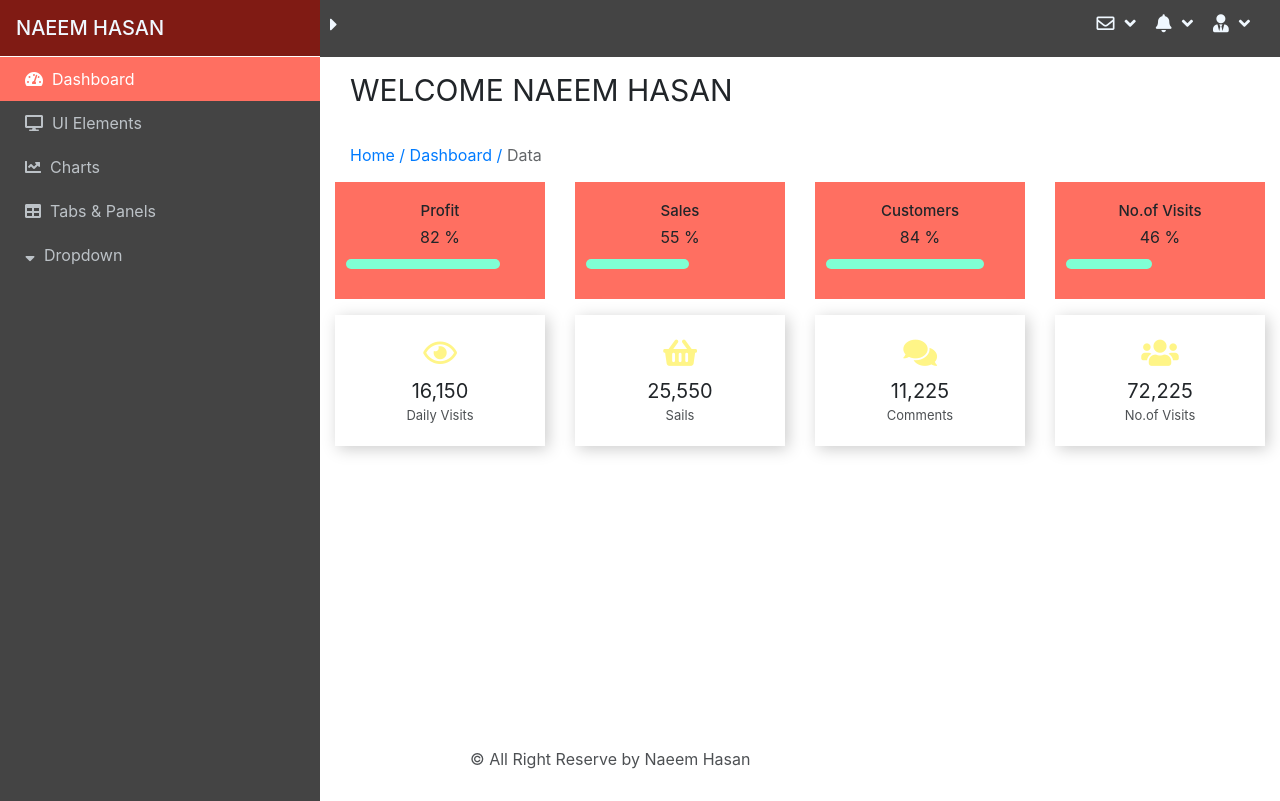
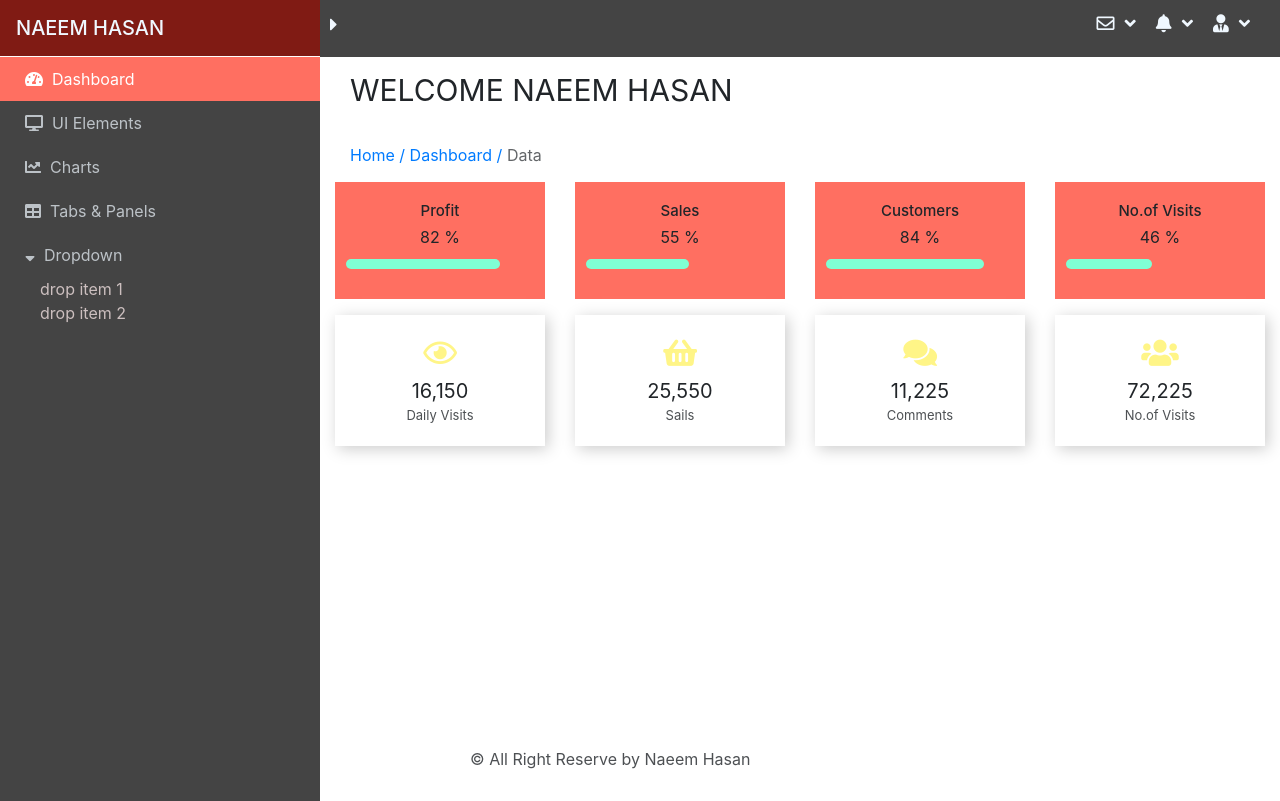
Before and after one commit to naeem252/shop, a PHP site: page / in a window 1280 px wide. Run offline with PHP 8.4, Linux system fonts and the light colour scheme.

Commit message:
add dropdown

```diff
--- a/css/style.css
+++ b/css/style.css
@@ -37,10 +37,54 @@ body{
     font-size: 1.8rem;
     transition: .5s ease-out;
 }
+.top_nav_link.active_t{
+    opacity: 0.5;
+}
 .top_nav_link:hover{
     opacity: .5;
     color: aliceblue;
     text-decoration: none;
+}
+/* user sub */
+#user{
+    position: relative;
+}
+.user_sub{
+    position: absolute;
+    list-style: none;
+    /* left: -2.3rem; */
+    /* border: 2px solid red; */
+    /* top: 0; */
+    padding: 0;
+    right: -2.9rem;
+    top: 4rem;
+    background-color: aliceblue;
+    z-index: 1;
+    width: 10rem;
+    text-align: center;
+    transition: 0.5s;
+    box-shadow: 0 1rem 1.5rem #ddd;
+    transform-origin: top;
+    transform: scaleY(0);
+
+}
+.user_sub_link{
+    width: 100%;
+    color: #444;
+    padding: .5rem;
+    font-size: 1.3rem;
+    width: 100%;
+    text-align: center;
+    display: inline-block;
+    padding: .5rem 0rem;
+    transition: 0.5s;
+
+}
+.user_sub_link:hover{
+    text-decoration: none;
+    color: aliceblue;
+    background-color: rgba(0, 0, 0, 0.6);
+
 }
 
 
@@ -64,6 +108,18 @@ body{
     color: #fff;
     background-color: #FF6F61;
     opacity: 1;
+}
+
+/* side dropdown */
+#side_drop{
+    position: relative;
+}
+.side_drop_sub{
+    position: absolute;
+    list-style: none;
+}
+.drop_sub_link{
+    color:rgb(204, 191, 191);
 }
 
 /* main content */
--- a/index.html
+++ b/index.html
@@ -31,8 +31,19 @@
                     <li class="top_nav_item">
                         <a href="#" class="top_nav_link"><i class="fas fa-bell"></i> &nbsp;<i class="fas fa-angle-down"></i></a>
                     </li>
-                    <li class="top_nav_item">
+                    <li class="top_nav_item" id="user">
                         <a href="#" class="top_nav_link"><i class="fas fa-user-tie"></i>&nbsp; <i class="fas fa-angle-down"></i></a>
+
+
+                            <ul class="user_sub">
+                                <li class="user_sub_item">
+                                    <a href="#" class="user_sub_link">Profile</a>
+                                </li>
+                                <li class="user_sub_item">
+                                    <a href="#" class="user_sub_link">Log Out</a>
+                                </li>
+                            </ul>
+
                     </li>
                 </ul>
             </div>
@@ -57,8 +68,16 @@
                 <li class="side_nav_item">
                     <a href="#" class="side_nav_link"><i class="fas fa-table"></i>&nbsp;  Tabs & Panels</a>
                 </li>
-                <li class="side_nav_item">
+                <li class="side_nav_item" id="side_drop">
                     <a href="#" class="side_nav_link"><i class="fas fa-sort-down"></i> &nbsp;Dropdown</a>
+                    <ul class="side_drop_sub">
+                        <li class="drop_sub_item">
+                            <a href="#" class="drop_sub_link">drop item 1</a>
+                        </li>
+                        <li class="drop_sub_item">
+                            <a href="#" class="drop_sub_link">drop item 2</a>
+                        </li>
+                    </ul>
                 </li>
             </ul>
         </div>
--- a/js/main.js
+++ b/js/main.js
@@ -8,15 +8,43 @@ $(this).addClass('active');
 
     $('.top_nav_link').click(function(){
 
-        $('.top_nav_link').css("opacity","1");
-        $(this).css("opacity",".5");
+        $('.top_nav_link').removeClass('active_t');
+        // $(this).toggleClass("active_t");
+        if(!$(this).hasClass('active_t')){
+            $(this).addClass('active_t');
+        }
 
+        else if($(this).hasClass('active_t')){
+            console.log(5555);
+        }
     });//for top nav
+
+    // user sub
+//    $('.user_sub').hide();
+var slide=false;
+    $('#user').click(function(){
+        if(!slide){
+            $('.user_sub').css('transform',"scaleY(1)");
+            // setTimeout(()=>$('.user_sub').css('transform',"translateY(10px)"),300);
+            slide=true;
+        }else if(slide){
+            // $('.user_sub').css('transform',"translateY(0px)");
+            // setTimeout(()=>,300);
+            $('.user_sub').css('transform',"scaleY(0)")
+
+
+            slide=false;
+        }
+
+
+    });
 
 $(document).click(function(e){
     if(!$(e.target).is('.top_nav_item,.top_nav_link,.top_nav_link i,.side_nav_link')){
-        $('.top_nav_link').css("opacity","1");
+        $('.top_nav_link').removeClass('active_t');
         $('.side_nav_link').removeClass('active');
+        $('.user_sub').css("transform","scaleY(0)");
+        slide=false;
     }
 });//document after click
 
```
